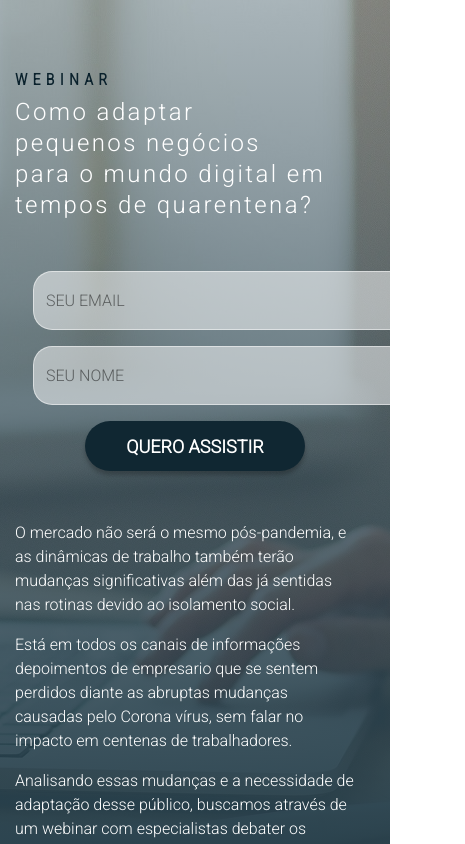
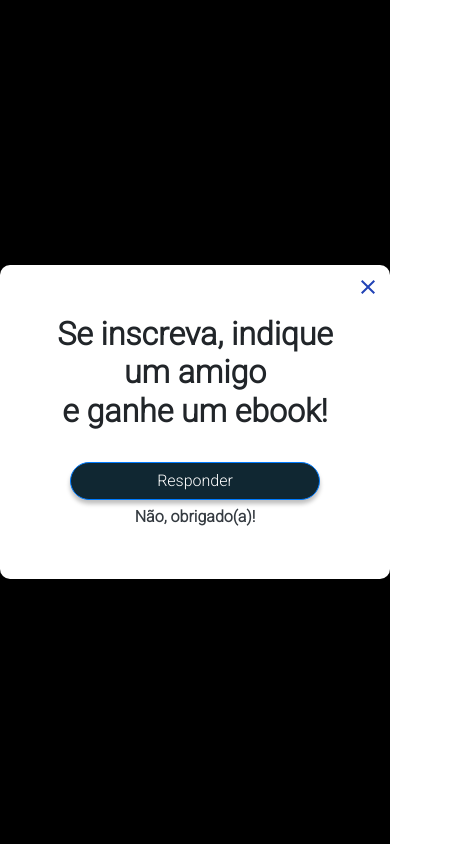
Before and after one commit to Grupo-Eleven/show-me-the-networking, a website built with Parcel: page index.html in a window 390 px wide. Shown: the top 844 px of the page, 465 px wide, since content can reach past the window. Built offline with nearby package versions, Linux system fonts and the light colour scheme.

Commit message:
Add modal.js, update to package.json, and close-icon.svg

```diff
--- a/index.html
+++ b/index.html
@@ -86,8 +86,8 @@
                     <!-- Descrição -->
                     <div id="descricao">
                         <p>O mercado não será o mesmo pós-pandemia, e as dinâmicas de trabalho também terão mudanças significativas além das já sentidas nas rotinas devido ao isolamento social.</p>
-                        <p>Está em todos os canais de informações depoimentos de empresario que se sentem perdidos diante as abruptas mudanças causadas pelo Corona vírus, sem falar no impacto em centenas de trabalhadores.</p>
-                        <p>Analisando essas mudanças e a necessidade de adaptação desse público, buscamos através de um webinar com especialistas debater os problemas que estamos enfrentando. Com objetivo de que mais pessoas consigam entender como essas mudanças podem ser dribladas e suas estrategias ajustadas para uma adaptação mais rápida e eficiente ao mercado digital.</p>
+                        <p>Está em todos os canais de informações depoimentos de empreendedores que se sentem perdidos diante as abruptas mudanças causadas pelo Corona vírus, sem falar no impacto em centenas de trabalhadores.</p>
+                        <p>Analisando essas mudanças e a necessidade de adaptação desse público, nós da <b>Quero Digitalizar</b>, buscamos através de um webinar com especialistas debater os problemas que estamos enfrentando. Com objetivo de que mais pessoas consigam entender como essas mudanças podem ser dribladas e suas estrategias ajustadas para uma adaptação mais rápida e eficiente ao mercado digital.</p>
                     </div>
 
                     <!-- Contador -->
@@ -151,7 +151,7 @@
                 </div>
 
                 <!-- Formulário Rodapé -->
-                <div id="form">
+                <div id="form-rodape">
                     <form>
                         <div class="form-group row">
                         <div class="col-sm-10">
@@ -177,6 +177,41 @@
         </section>
     </main>
 
+     <!-- Modal de saída -->
+     <section id="exit-intent-modal" class="o-section o-exit-modal">
+        <div class="o-wrapper o-wrapper--centered-content o-exit-modal__wrapper">
+
+            <section class="o-wrapper o-exit-modal__header">
+
+                <img
+                    id="button-close-modal"
+                    src="/close-icon.svg"
+                    alt="close-icon"
+                    class="a-exit-modal__close-button"
+                >
+
+            </section>
+
+            <section class="o-wrapper o-wrapper--centered-content o-wrapper--row-gap--large o-exit-modal__body">
+
+                <h2 class="a-title a-title--level-2">
+                    <b class="a-text--marked-on-bg ">Se inscreva, indique um amigo <br> e ganhe um ebook!
+                </h2>
+                   <div class="d-flex flex-column pt-4">
+                        <button id="button-answer" href="#form" class="btn btn-primary">
+                            Responder
+                        </button>
+
+                        <a id="button-thanks" href="#" class="text-dark">
+                            Não, obrigado(a)!
+                        </a>
+                    </div>
+            </section>
+
+        </div>
+    </section>
+
+    <script src="modal.js"></script>
     <script src="contador.js"></script>
     <script src="https://code.jquery.com/jquery-3.4.1.slim.min.js" integrity="sha384-J6qa4849blE2+poT4WnyKhv5vZF5SrPo0iEjwBvKU7imGFAV0wwj1yYfoRSJoZ+n" crossorigin="anonymous"></script>
     <script src="https://cdn.jsdelivr.net/npm/popper.js@1.16.0/dist/umd/popper.min.js" integrity="sha384-Q6E9RHvbIyZFJoft+2mJbHaEWldlvI9IOYy5n3zV9zzTtmI3UksdQRVvoxMfooAo" crossorigin="anonymous"></script>
--- /dev/null
+++ b/modal.js
@@ -0,0 +1,43 @@
+function showModal (modalID) {
+
+    const modal = document.getElementById(modalID)
+
+    if (modal) {
+
+      modal.classList.add('o-exit-modal--visible')
+
+      modal.addEventListener('click', (e) => {
+
+        const targetId = e.target.id
+
+        if (targetId == 'button-close-modal' ||
+            targetId == 'button-thanks' ||
+            targetId == 'button-answer' ||
+            targetId == modalID) {
+
+          modal.classList.remove('o-exit-modal--visible')
+
+        }
+
+        if (targetId == 'button-answer') {
+          window.scrollTo(0, 0)
+        }
+
+      })
+
+    }
+
+  }
+
+  function onMouseOut (event) {
+    // If the mouse is near the top of the window, show the popup
+    if (event.clientY < 50) {
+      // Remove this event listener
+      document.removeEventListener("mouseout", onMouseOut);
+
+      // Show the popup
+      showModal('exit-intent-modal')
+    }
+  }
+
+  document.addEventListener("mouseout", onMouseOut);
--- a/style.css
+++ b/style.css
@@ -4,6 +4,10 @@
     padding: 0;
     margin: 0;
     font-family: Roboto;
+}
+
+html {
+    scroll-behavior: smooth;
 }
 
 @import url('https://fonts.googleapis.com/css2?family=Roboto:wght@300&display=swap');
@@ -81,13 +85,13 @@
 #form {
     width: 464px;
     text-align: center;
-    margin: 0 auto 50px;
+    margin: 0 -15 auto 50px;
 }
 
 #form-rodape {
     width: 464px;
     text-align: center;
-    margin: 0 0 80px 0;
+    margin: 0 auto 0;
 }
 
 
@@ -107,6 +111,12 @@ button.rounded {
 @media screen and (max-width: 600px) {
     #form {
         width: 90%;
+        text-align: center;
+        margin: 0 auto;
+    }
+
+    #form-rodape {
+        width: 100%;
         text-align: center;
         margin: 0 auto;
     }
@@ -313,10 +323,7 @@ form {
 }
 
 .form-control {
-    margin: auto;
-    background: rgba(255, 255, 255, 0.5);
     border-radius: 20px;
-    width: 400px;
 }
 
 .btn {
@@ -325,3 +332,75 @@ form {
     border-radius: 30px;
     width: 250px;
 }
+
+/* Modal */
+.o-exit-modal {
+    position: fixed;
+    top: 0;
+    left: 0;
+    width: 100%;
+    height: 100%;
+    z-index: 10000;
+    background-color: #000;
+    align-content: center;
+    display: none;
+}
+
+.o-exit-modal--visible {
+    display: grid;
+    animation: exit-modal 0.5s;
+}
+
+.o-exit-modal__wrapper {
+    background-color: #ffffff;
+    text-align: center;
+    width: fit-content;
+    height: fit-content;
+    padding: 50px;
+    border-radius: 0.625rem;
+    margin: 0 auto;
+    position: relative;
+}
+
+.o-exit-modal__header {
+    justify-content: end;
+    padding: calc(var(--space-grid) * 2);
+}
+
+.o-exit-modal__body {
+    padding: 0 var(--space) var(--space);
+}
+
+.a-exit-modal-thanks__button {
+    color: var(--color-on-surface-medium);
+    text-decoration: underline;
+}
+
+.a-exit-modal__close-button {
+    cursor: pointer;
+    position: absolute;
+    top: 10px;
+    right: 10px;
+}
+
+#button-answer {
+    margin: 0 auto;
+}
+
+#button-thanks {
+    margin-top: 5px;
+}
+
+
+
+/* animations */
+@keyframes exit-modal {
+    from {
+        opacity: 0;
+        transform: translate3d(0, -60px, 0);
+    }
+    to {
+        opacity: 1;
+        transform: translate3d(0, 0, 0);
+    }
+}
```
Also changed, not shown: package.json (+7 -3 lines), close-icon.svg (added).
